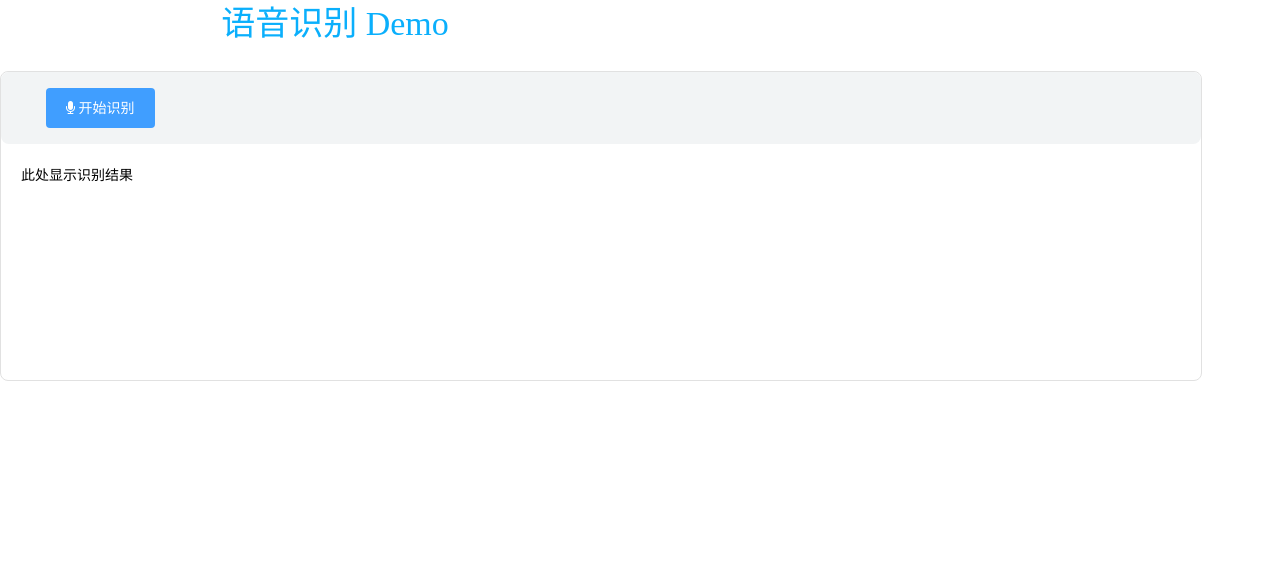
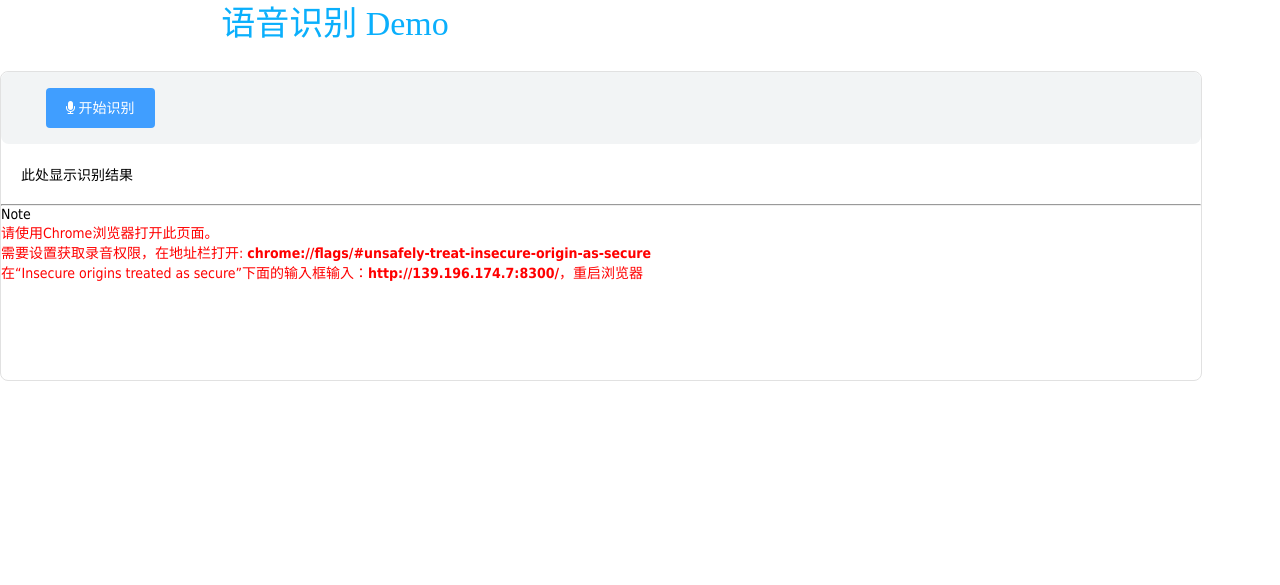
Before and after one commit to dpchen987/audio_qc, a FastAPI app: page /test in a window 1280 px wide. Shown: the top 585 px of the page. Run offline with FastAPI, Linux system fonts and the light colour scheme; parts of the project's set-up code (start-up, migrations or seed data) failed here and were passed over.

Commit message:
add usage

```diff
--- a/sdc_asr_server/templates/test.html
+++ b/sdc_asr_server/templates/test.html
@@ -46,6 +46,11 @@
           <div class="voice">
             <p id="rec_status"></p>
             <div class="result-text" id="resultPanel">此处显示识别结果</div>
+            <hr>
+            <p>Note</p>
+            <p style="color:red">请使用Chrome浏览器打开此页面。</p>
+        <p style="color:red">需要设置获取录音权限，在地址栏打开: <b>chrome://flags/#unsafely-treat-insecure-origin-as-secure</b></p>
+        <p style="color:red">在“Insecure origins treated as secure”下面的输入框输入：<b>http://139.196.174.7:8300/</b>，重启浏览器</p>
           </div>
         </div>
       </div>
```
